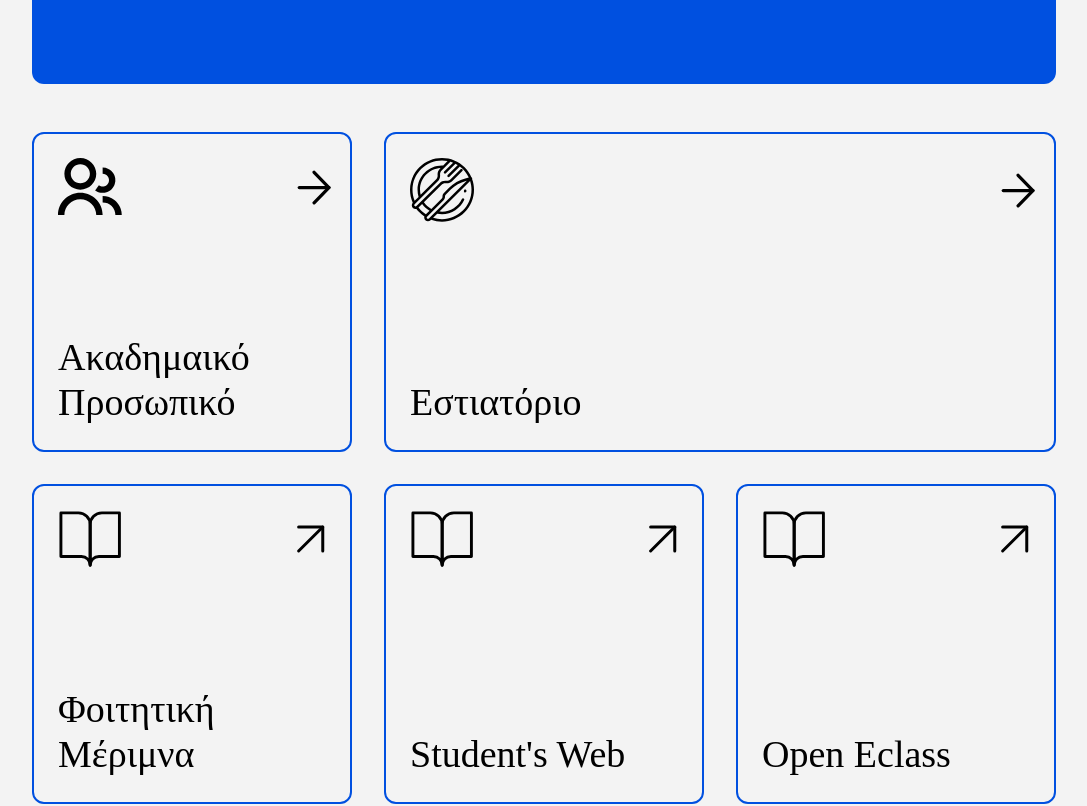
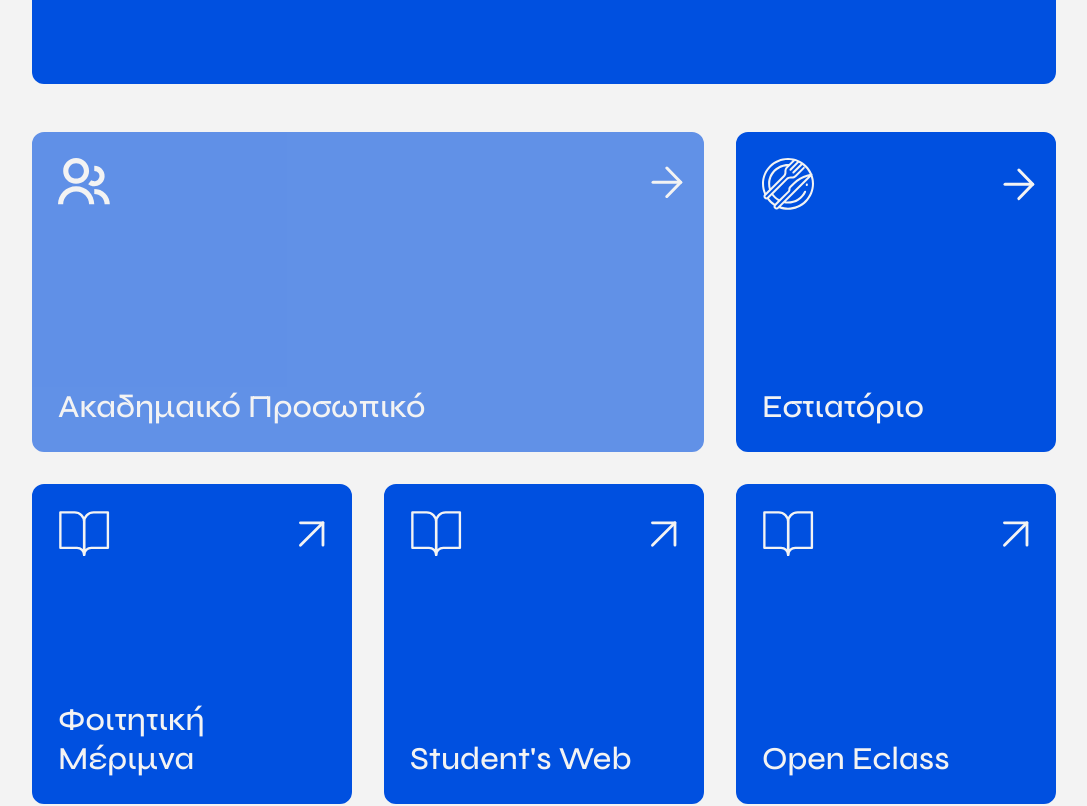
Before and after one commit to open-source-uom/myuom, a React (Create React App) app: page / in a window 1280 px wide. Shown: the part 540-1346 px from the top of the page, without its empty margins (96-1183 px from the left). Built offline with nearby package versions, Linux system fonts and the light colour scheme.

Commit message:
Finished Homepage Styling
Finished dark mode styling
Finished light mode styling
Added Animations

```diff
--- a/src/assets/categories.js
+++ b/src/assets/categories.js
@@ -28,7 +28,7 @@ export const Categories = [
       </svg>
     ),
     route: "/professors",
-    span: 1,
+    span: 2,
     isExternal: false,
     requireSelection: true,
   },
@@ -53,7 +53,7 @@ export const Categories = [
       </svg>
     ),
     route: "/restaurant",
-    span: 2,
+    span: 1,
     isExternal: false,
     requireSelection: false,
   },
@@ -199,7 +199,7 @@ export const Categories = [
       </svg>
     ),
     route: "/services",
-    span: 2,
+    span: 1,
     isExternal: false,
     requireSelection: false,
   },
@@ -288,7 +288,7 @@ export const Categories = [
     ),
 
     route: "/firstyearinfo",
-    span: 1,
+    span: 2,
     isExternal: false,
     requireSelection: false,
   },
--- a/src/components/MenuBox.jsx
+++ b/src/components/MenuBox.jsx
@@ -11,6 +11,22 @@ import { ExternalLinkIcon } from "@chakra-ui/icons";
 import { useNavigate } from "react-router-dom";
 import { DepartmentContext } from "../contexts/departmentContext";
 import { DEPARTMENTS } from "../assets/DepNames";
+import { motion } from "framer-motion";
+
+const rotateIn = {
+  initial: {
+    rotateX: "180deg",
+    opacity: 0,
+  },
+  inView: {
+    rotateX: "0deg",
+    opacity: 1,
+    transition: {
+      duration: 0.45,
+      ease: "easeIn",
+    },
+  },
+};
 
 export default function MenuBox({ category }) {
   const { title, iconSVG, route, span, isExternal, requireSelection } =
@@ -18,9 +34,6 @@ export default function MenuBox({ category }) {
   const { depName } = React.useContext(DepartmentContext);
   const toast = useToast();
   let condition = requireSelection && !DEPARTMENTS.includes(depName);
-
-  const lightModeColour = condition ? "red" : "white";
-  const darkModeColour = condition ? "red" : "gray.600";
 
   const navigate = useNavigate();
 
@@ -49,6 +62,9 @@ export default function MenuBox({ category }) {
 
   return (
     <GridItem
+      as={motion.div}
+      variants={rotateIn}
+      viewport={{ once: true }}
       cursor="pointer"
       onClick={handleSelection}
       colSpan={span}
@@ -59,7 +75,8 @@ export default function MenuBox({ category }) {
       alignItems="center"
       justifyContent="space-between"
       borderColor={useColorModeValue("#0050e0", "#f3f3f3")}
-      className={`menu-box span-${span}`}
+      backgroundColor={useColorModeValue("#0050e0", "transparent")}
+      className={`menu-box span-${span} ${condition ? "disabled" : ""}`}
       rounded="0.75rem"
       p={{ sm: 2, md: 4, lg: 6 }}
     >
@@ -70,8 +87,8 @@ export default function MenuBox({ category }) {
         justifyContent="space-between"
       >
         <Box
-          minW={{ sm: "32px", md: "48px", lg: "64px" }}
-          maxW={{ sm: "32px", md: "48px", lg: "64px" }}
+          minW={{ sm: "24px", md: "48px", lg: "52px" }}
+          maxW={{ sm: "24px", md: "48px", lg: "52px" }}
           className={`svg-container ${useColorModeValue(
             "light-mode-svg",
             "dark-mode-svg"
@@ -80,8 +97,8 @@ export default function MenuBox({ category }) {
           {iconSVG}
         </Box>
         <Box
-          minW={{ sm: "18px", md: "24px", lg: "30px" }}
-          maxW={{ sm: "18px", md: "24px", lg: "30px" }}
+          minW={{ sm: "12px", md: "24px", lg: "28px" }}
+          maxW={{ sm: "12px", md: "24px", lg: "28px" }}
           className={`svg-container ${useColorModeValue(
             "light-mode-svg",
             "dark-mode-svg"
@@ -129,10 +146,10 @@ export default function MenuBox({ category }) {
         </Box>
       </Flex>
       <Heading
-        fontSize={{ sm: 13, md: 16, lg: 26, xl: 38 }}
-        color={useColorModeValue("black", "#f3f3f3")}
+        fontSize={{ sm: 11.95, md: 16, lg: 26, xl: 32 }}
+        color="#f3f3f3"
         w="100%"
-        fontWeight={{ sm: 600, lg: 500 }}
+        fontWeight={500}
         fontFamily="Syne"
       >
         {title}
--- a/src/index.css
+++ b/src/index.css
@@ -1,4 +1,4 @@
-/* @font-face {
+@font-face {
   font-family: "Syne";
   font-weight: 400;
   src: local("Syne"), url(./assets/fonts/Syne-Regular.woff2) format("woff2");
@@ -17,7 +17,7 @@
   font-family: "Syne";
   font-weight: 700;
   src: local("Syne"), url(./assets/fonts/Syne-Bold.woff2) format("woff2");
-} */
+}
 
 body {
   margin: 0;
@@ -55,11 +55,11 @@ body.chakra-ui-light {
 }
 
 .light-mode-svg > .fill-svg > path {
-  fill: black;
+  fill: #f3f3f3;
 }
 .light-mode-svg > .stroke-svg > path {
   fill: none;
-  stroke: black;
+  stroke: #f3f3f3;
 }
 
 .dark-mode-svg > .fill-svg > path {
@@ -69,3 +69,7 @@ body.chakra-ui-light {
   fill: none;
   stroke: #f3f3f3;
 }
+
+.disabled {
+  opacity: 0.6 !important;
+}
--- a/src/pages/HomePage.jsx
+++ b/src/pages/HomePage.jsx
@@ -3,6 +3,15 @@ import { Categories } from "../assets/categories";
 import MenuBox from "../components/MenuBox";
 import { Flex, Box, Grid } from "@chakra-ui/react";
 import { useColorModeValue } from "@chakra-ui/react";
+import { motion } from "framer-motion";
+
+const stagger = {
+  inView: {
+    transition: {
+      staggerChildren: 0.1,
+    },
+  },
+};
 
 export default function HomePage() {
   return (
@@ -23,6 +32,10 @@ export default function HomePage() {
         rounded="0.75rem"
       ></Box>
       <Grid
+        as={motion.section}
+        initial="initial"
+        whileInView="inView"
+        variants={stagger}
         className="home-grid"
         w={{ sm: "100%", md: "90%", lg: "80%", "2xl": "60%", "3xl": "50%" }}
         gap={{ sm: 4, md: 6, lg: 8 }}
```
